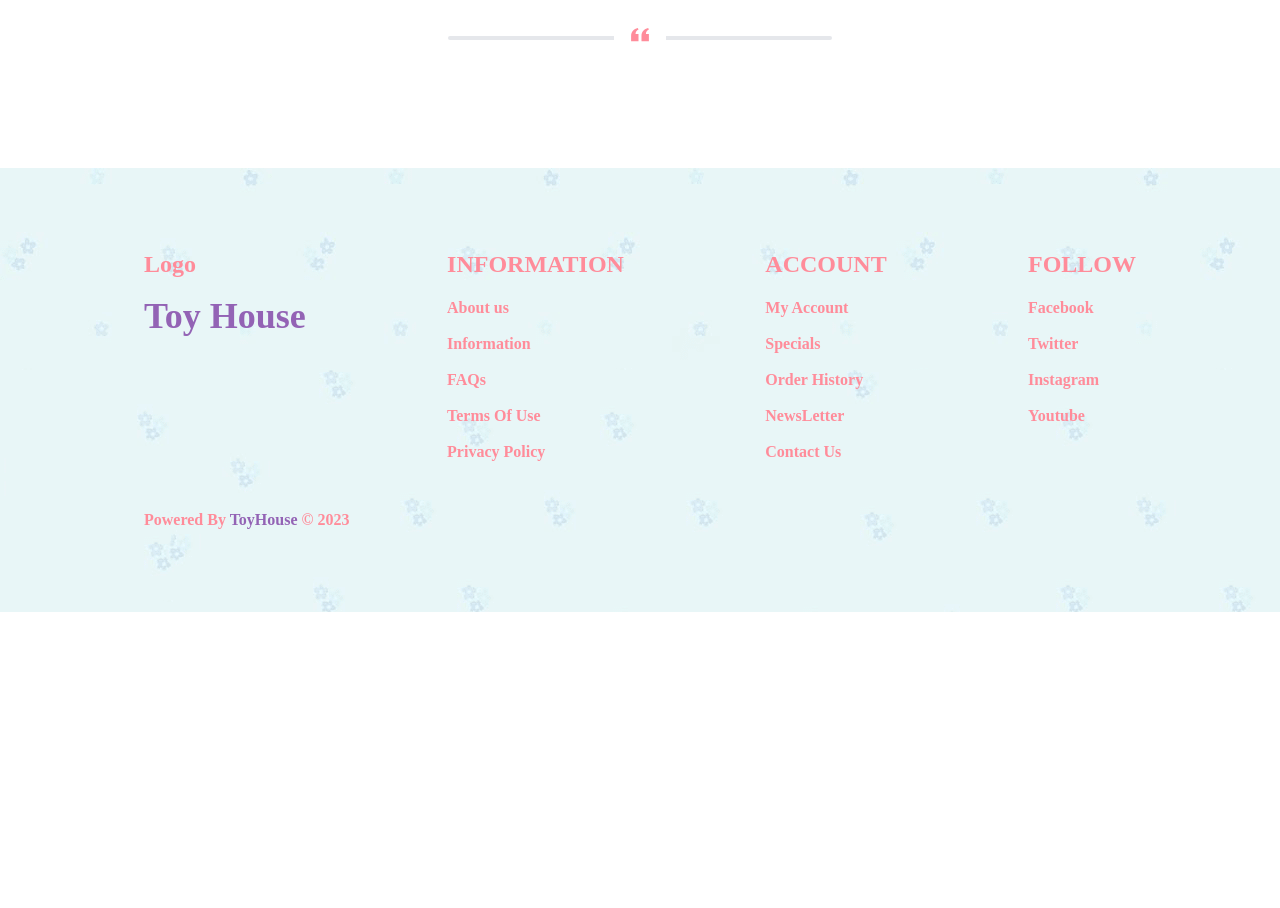
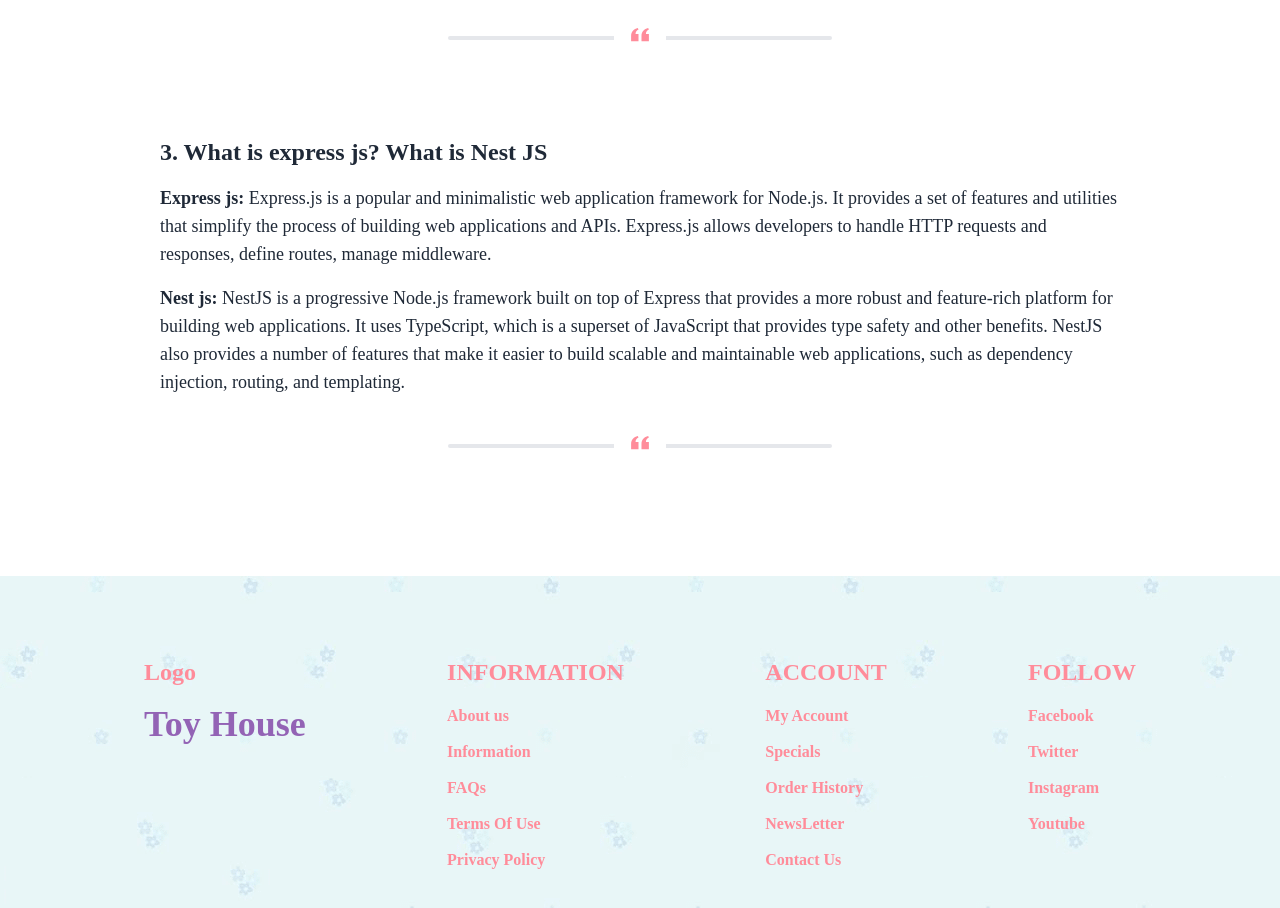
Before and after one commit to Abdullah149081/toy-house-client, a React (Vite) app: page /blog in a window 1280 px wide. Shown: the part 1260-2168 px from the top of the page. Before the commit the page ends 1872 px from the top, so only its background shows below. Built offline with nearby package versions, Linux system fonts and the light colour scheme; no server answers; a web font is replaced by a local one.

Commit message:
What is express js? What is Nest JS question don

```diff
--- a/src/page/Blog/Blog.jsx
+++ b/src/page/Blog/Blog.jsx
@@ -71,6 +71,33 @@ const Blog = () => {
             </div>
           </div>
         </div>
+
+        {/* Q:3  */}
+        <div className="space-y-4 mt-8 p-4 ">
+          <h2 className="lg:text-2xl font-bold">3. What is express js? What is Nest JS</h2>
+
+          <p className="text-lg font-normal">
+            <span className="text-lg font-semibold">Express js:</span> Express.js is a popular and minimalistic web application framework for Node.js. It provides a set of features and utilities that
+            simplify the process of building web applications and APIs. Express.js allows developers to handle HTTP requests and responses, define routes, manage middleware.
+          </p>
+          <p className="text-lg font-normal">
+            <span className="text-lg font-semibold">Nest js:</span> NestJS is a progressive Node.js framework built on top of Express that provides a more robust and feature-rich platform for building
+            web applications. It uses TypeScript, which is a superset of JavaScript that provides type safety and other benefits. NestJS also provides a number of features that make it easier to build
+            scalable and maintainable web applications, such as dependency injection, routing, and templating.
+          </p>
+
+          <div className="inline-flex items-center justify-center w-full mt-6">
+            <hr className="w-96 h-1 my-8 bg-gray-200 border-0 rounded " />
+            <div className="absolute px-4 -translate-x-1/2 bg-white left-1/2 ">
+              <svg aria-hidden="true" className="w-5 h-5 text-[#ff8c9a]" viewBox="0 0 24 27" fill="none" xmlns="http://www.w3.org/2000/svg">
+                <path
+                  d="M14.017 18L14.017 10.609C14.017 4.905 17.748 1.039 23 0L23.995 2.151C21.563 3.068 20 5.789 20 8H24V18H14.017ZM0 18V10.609C0 4.905 3.748 1.038 9 0L9.996 2.151C7.563 3.068 6 5.789 6 8H9.983L9.983 18L0 18Z"
+                  fill="currentColor"
+                />
+              </svg>
+            </div>
+          </div>
+        </div>
       </div>
     </div>
   );
```
